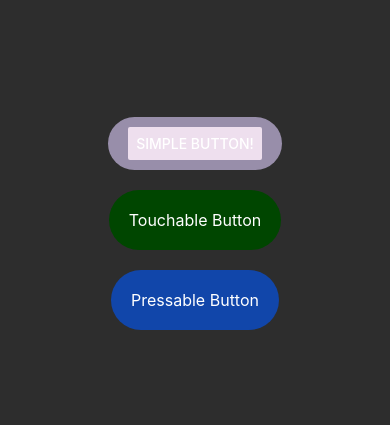
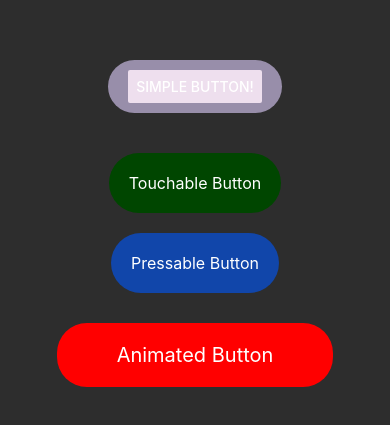
Before and after one commit to jaamaalxyz/rn-expo-animated-buttons, a React Native app: screen / in a window 390 px wide. Shown: the part 199-624 px from the top of the page. Built offline with nearby package versions, Linux system fonts and the light colour scheme.

Commit message:
add Animated button with react-native-reanimated

```diff
--- a/babel.config.js
+++ b/babel.config.js
@@ -1,6 +1,7 @@
-module.exports = function(api) {
+module.exports = function (api) {
   api.cache(true);
   return {
     presets: ['babel-preset-expo'],
+    plugins: ['react-native-reanimated/plugin'],
   };
 };
--- a/package.json
+++ b/package.json
@@ -12,7 +12,8 @@
     "expo": "~49.0.15",
     "expo-status-bar": "~1.6.0",
     "react": "18.2.0",
-    "react-native": "0.72.6"
+    "react-native": "0.72.6",
+    "react-native-reanimated": "~3.3.0"
   },
   "devDependencies": {
     "@babel/core": "^7.20.0"
--- /dev/null
+++ b/src/components/buttons/AnimatedButton.js
@@ -0,0 +1,54 @@
+import React from 'react';
+import { Alert, StyleSheet, TouchableOpacity } from 'react-native';
+import Animated, {
+  useSharedValue,
+  useAnimatedStyle,
+  withSpring,
+} from 'react-native-reanimated';
+
+const AnimatedButton = ({ title, message }) => {
+  const scale = useSharedValue(60);
+
+  const animatedStyle = useAnimatedStyle(() => {
+    return {
+      paddingHorizontal: withSpring(scale.value),
+      paddingVertical: withSpring(scale.value / 3, { stiffness: 10 }),
+    };
+  });
+
+  const animatedTextStyle = useAnimatedStyle(() => {
+    return {
+      fontSize: withSpring(scale.value / 3, { stiffness: 30 }),
+    };
+  });
+
+  return (
+    <TouchableOpacity
+      onPress={() => Alert.alert(message)}
+      onPressIn={() => (scale.value = 20)}
+      onPressOut={() => (scale.value = 60)}
+    >
+      <Animated.View style={[styles.wrapper, animatedStyle]}>
+        <Animated.Text style={[styles.textStyle, animatedTextStyle]}>
+          {title}
+        </Animated.Text>
+      </Animated.View>
+    </TouchableOpacity>
+  );
+};
+
+export default AnimatedButton;
+
+const styles = StyleSheet.create({
+  wrapper: {
+    alignItems: 'center',
+    justifyContent: 'center',
+    paddingVertical: 10,
+    backgroundColor: 'red',
+    borderRadius: 30,
+  },
+  textStyle: {
+    color: 'white',
+    fontSize: 16,
+  },
+});
--- a/src/components/buttons/index.js
+++ b/src/components/buttons/index.js
@@ -1,5 +1,6 @@
 import SimpleButton from './SimpleButton';
 import PressableButton from './PressableButton';
 import TouchableButton from './TouchableButton';
+import AnimatedButton from './AnimatedButton';
 
-export { SimpleButton, PressableButton, TouchableButton };
+export { SimpleButton, PressableButton, TouchableButton, AnimatedButton };
--- a/src/screens/Home.js
+++ b/src/screens/Home.js
@@ -2,6 +2,7 @@ import React from 'react';
 import { StatusBar } from 'expo-status-bar';
 import { StyleSheet, View } from 'react-native';
 import {
+  AnimatedButton,
   PressableButton,
   SimpleButton,
   TouchableButton,
@@ -17,7 +18,7 @@ const Home = () => {
         message={'Simple button pressed!'}
         style={styles.wrapper}
       />
-      <VerticalSpacer />
+      <VerticalSpacer size={20} />
       <TouchableButton
         title={'Touchable Button'}
         message={'Touchable button pressed!'}
@@ -28,6 +29,11 @@ const Home = () => {
         title={'Pressable Button'}
         message={'Pressable button pressed!'}
         style={styles.wrapper}
+      />
+      <VerticalSpacer size={15} />
+      <AnimatedButton
+        title={'Animated Button'}
+        message={'Animated Button clicked!'}
       />
     </View>
   );
```
Also changed, not shown: 1 other file (tests, documents, lock files or other folders).
